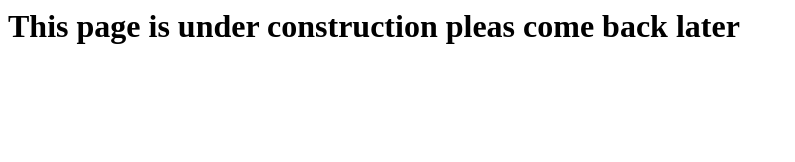
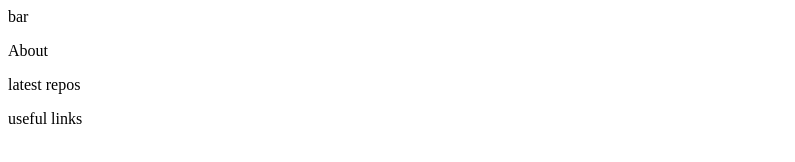
Before and after one commit to jmarmstrong/jmarmstrong.github.io, a plain HTML site: page index.html in a window 1280 px wide. Shown: the whole page, without its empty margins (0-795 px from the left). Drawn offline with Linux system fonts and the light colour scheme.

Commit message:
not working yet

```diff
--- a/index.html
+++ b/index.html
@@ -1,8 +1,23 @@
 <html>
+
 <head>
-<title>Joseph Armstrong</title>
+    <title>Joseph Armstrong</title>
+    <link rel="stylesheet" type="text/css" href="style/style.css">
 </head>
+
 <body>
-    <h1>This page is under construction pleas come back later</h1>
+    <nav><p>bar</p></nav>
+    <section>
+        <section>
+            <p>About</p>
+        </section>
+        <section>
+            <p>latest repos</p>
+        </section>
+        <section>
+            <p>useful links</p>
+        </section>
+    </section>
 </body>
+
 </html>
--- a/style/style.css
+++ b/style/style.css
@@ -0,0 +1,5 @@
+body {}
+
+links {
+    text-align: right;
+}
```
